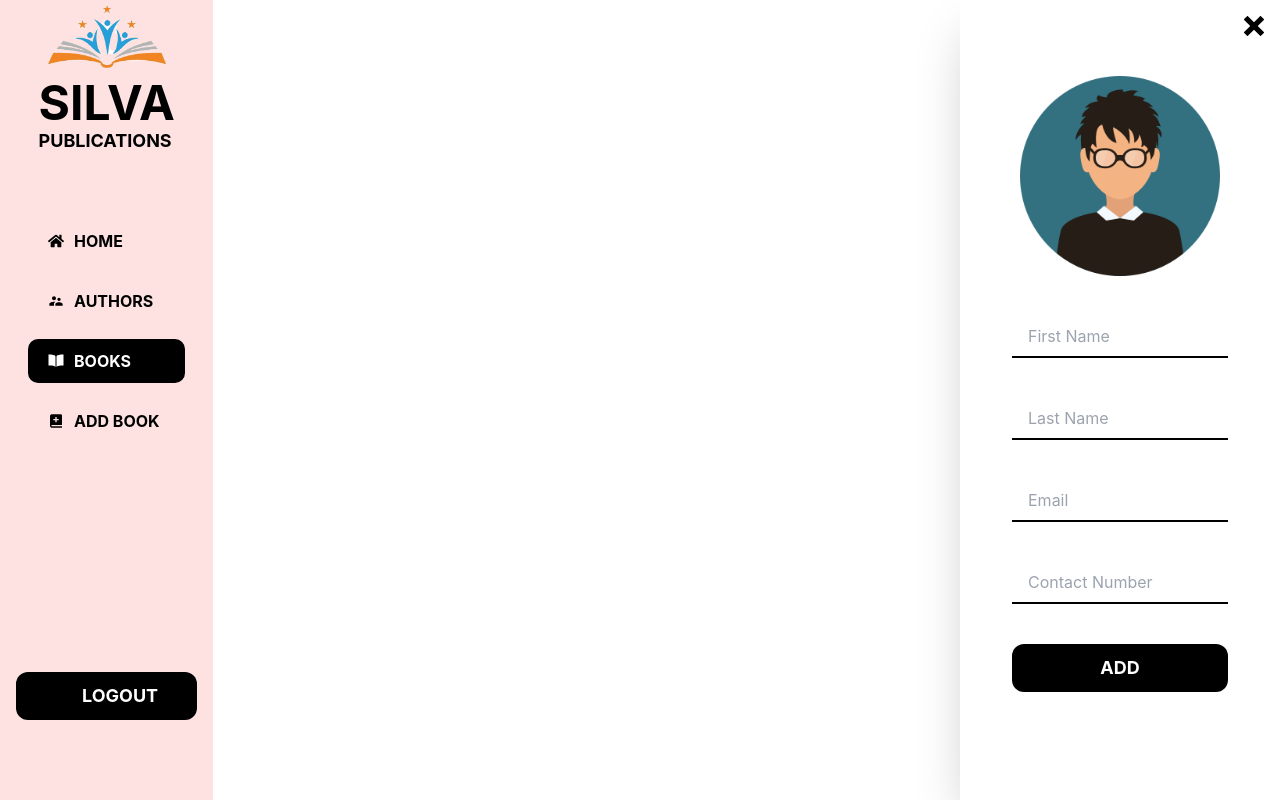
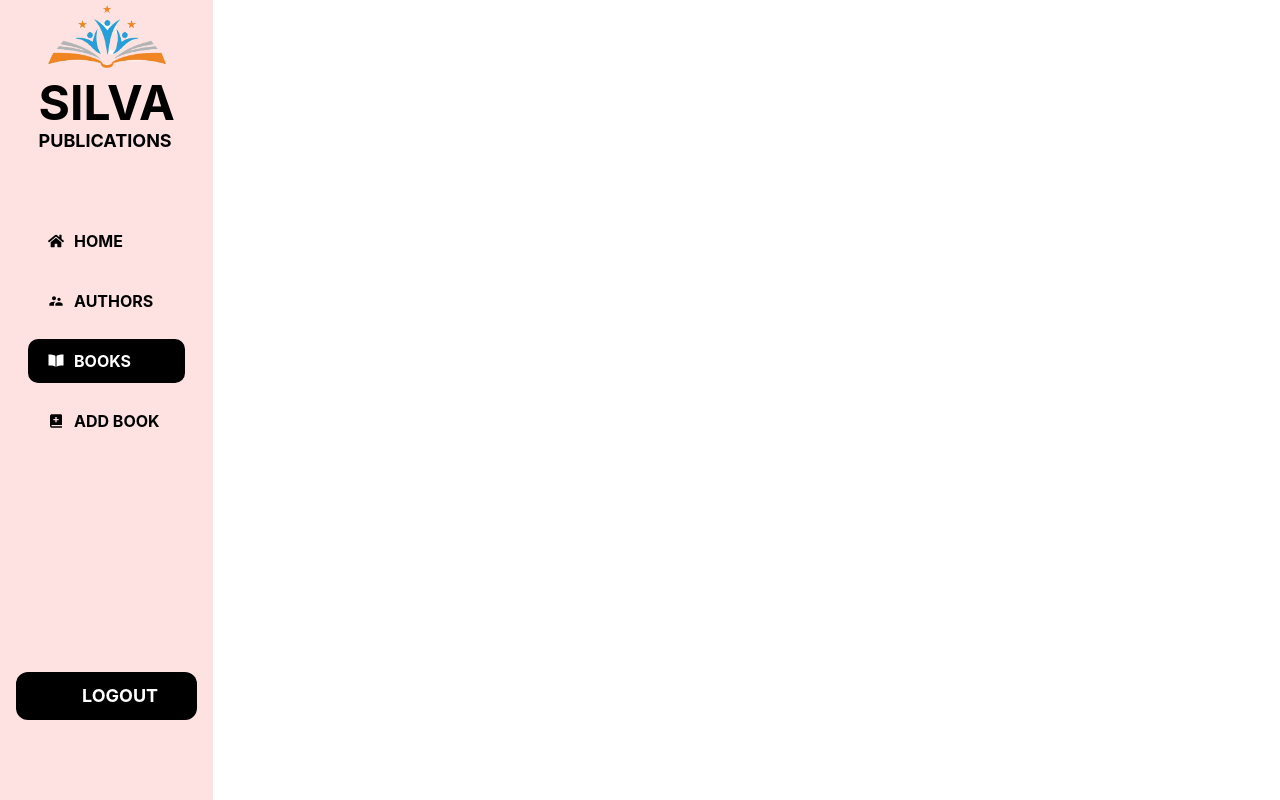
Before and after one commit to thushara-abeykoon/bookstore-frontend, a React (Create React App) app: page /books in a window 1280 px wide. Built offline with nearby package versions, Linux system fonts and the light colour scheme.

Commit message:
added open and close functionality to add author panel

```diff
--- a/src/App.js
+++ b/src/App.js
@@ -1,4 +1,5 @@
 import { Route, Routes } from 'react-router-dom';
+import { createContext, useState } from 'react';
 import './App.css';
 import Dashboard from './component/Dashboard';
 import SideBar from './component/SideBar';
@@ -6,17 +7,24 @@ import Authors from './component/Authors';
 import Books from './component/Books';
 import AddAuthorPanel from './component/AddAuthorPanel';
 
+export const AppContext = createContext();
+
 function App() {
+  const [isAddAuthorPanelActive, setIsAddAuthorPanelActive] = useState(false);
+  const handleAddAuthorPanel = (activeValue) => {
+    setIsAddAuthorPanelActive(activeValue);
+  }
+
   return (
-    <>
+    <AppContext.Provider value={handleAddAuthorPanel}>
       <SideBar />
       <Routes>
         <Route path='/' element={<Dashboard />} />
         <Route path='/authors' element={<Authors />} />
         <Route path='/books' element={<Books />} />
       </Routes>
-      <AddAuthorPanel />
-    </>
+      {isAddAuthorPanelActive?<AddAuthorPanel />:null}
+    </AppContext.Provider>
   );
 }
 
--- a/src/component/AddAuthorPanel.js
+++ b/src/component/AddAuthorPanel.js
@@ -1,21 +1,22 @@
-import React from 'react'
+import React, { useContext } from 'react'
 import { ImCross } from "react-icons/im";
 import SampleUserImage from "../assets/219970.png"
+import { AppContext } from '../App';
 
 const AddAuthorPanel = () => {
-
+    const handleAddAuthorPanel = useContext(AppContext);
     const textFieldStyle = 'w-full text-md px-4 py-2 border-b-2 border-black outline-none bg-transparent';
 
   return (
     <div className='fixed right-0 top-0 h-screen w-1/4 shadow-2xl bg-white text-black p-4 flex flex-col items-center gap-10'>
-        <div className='text-xl w-full flex-box justify-end cursor-pointer'><ImCross /></div>
+        <div className='text-xl w-full flex-box justify-end cursor-pointer'><ImCross onClick={()=>handleAddAuthorPanel(false)} /></div>
         <img src={SampleUserImage} width={200} />
         <form className='w-3/4 flex flex-col items-center gap-10 '>
           <input type='text' className={textFieldStyle} placeholder='First Name' />
           <input type='text' className={textFieldStyle} placeholder='Last Name' />
           <input type='email' className={textFieldStyle} placeholder='Email' />
           <input type='text' className={textFieldStyle} placeholder='Contact Number' />
-          <button className=' w-full bg-black rounded-xl text-white flex items-center justify-center px-[50px] py-[10px] gap-4 uppercase font-bold text-lg'>Add</button>
+          <button className=' w-full bg-black rounded-xl text-white flex items-center mt-7 justify-center px-[50px] py-[10px] gap-4 uppercase font-bold text-lg'>Add</button>
         </form>
     </div>
   )
--- a/src/component/NavigationBar.js
+++ b/src/component/NavigationBar.js
@@ -1,15 +1,15 @@
-import React from 'react'
+import React, { useContext } from 'react'
 import { FaHome } from "react-icons/fa";
 import { MdSupervisorAccount } from "react-icons/md";
 import { IoBookSharp } from "react-icons/io5";
 import { useLocation, useNavigate } from 'react-router-dom';
 import { HiUserAdd } from "react-icons/hi";
 import { BiSolidBookAdd  } from "react-icons/bi";
+import { AppContext } from '../App';
 
 const NavigationBar = () => {
-
+  const handleAddAuthorPanel = useContext(AppContext);
   const navigate = useNavigate();
-
   const currentRoute = useLocation();
 
   const getNavItemClass = (path) => (
@@ -21,7 +21,7 @@ const NavigationBar = () => {
         <ul className='flex flex-col gap-4'>
             <li className={getNavItemClass('/')} onClick={() => navigate('/')}><FaHome />Home</li>
             <li className={getNavItemClass('/authors')} onClick={() => navigate('/authors')}><MdSupervisorAccount />Authors</li>
-            {currentRoute.pathname==="/authors"?<li className='navigation-list-item hover:bg-white hover:bg-opacity-40'><HiUserAdd /> Add Author</li>:null}
+            {currentRoute.pathname==="/authors"?<li className='navigation-list-item hover:bg-white hover:bg-opacity-40' onClick={()=>handleAddAuthorPanel(true)} ><HiUserAdd /> Add Author</li>:null}
             <li className={getNavItemClass('/books')} onClick={() => navigate('/books')}><IoBookSharp />Books</li>
             {currentRoute.pathname==="/books"?<li className='navigation-list-item hover:bg-white hover:bg-opacity-40'><BiSolidBookAdd  /> Add Book</li>:null}
             <li></li>
```
